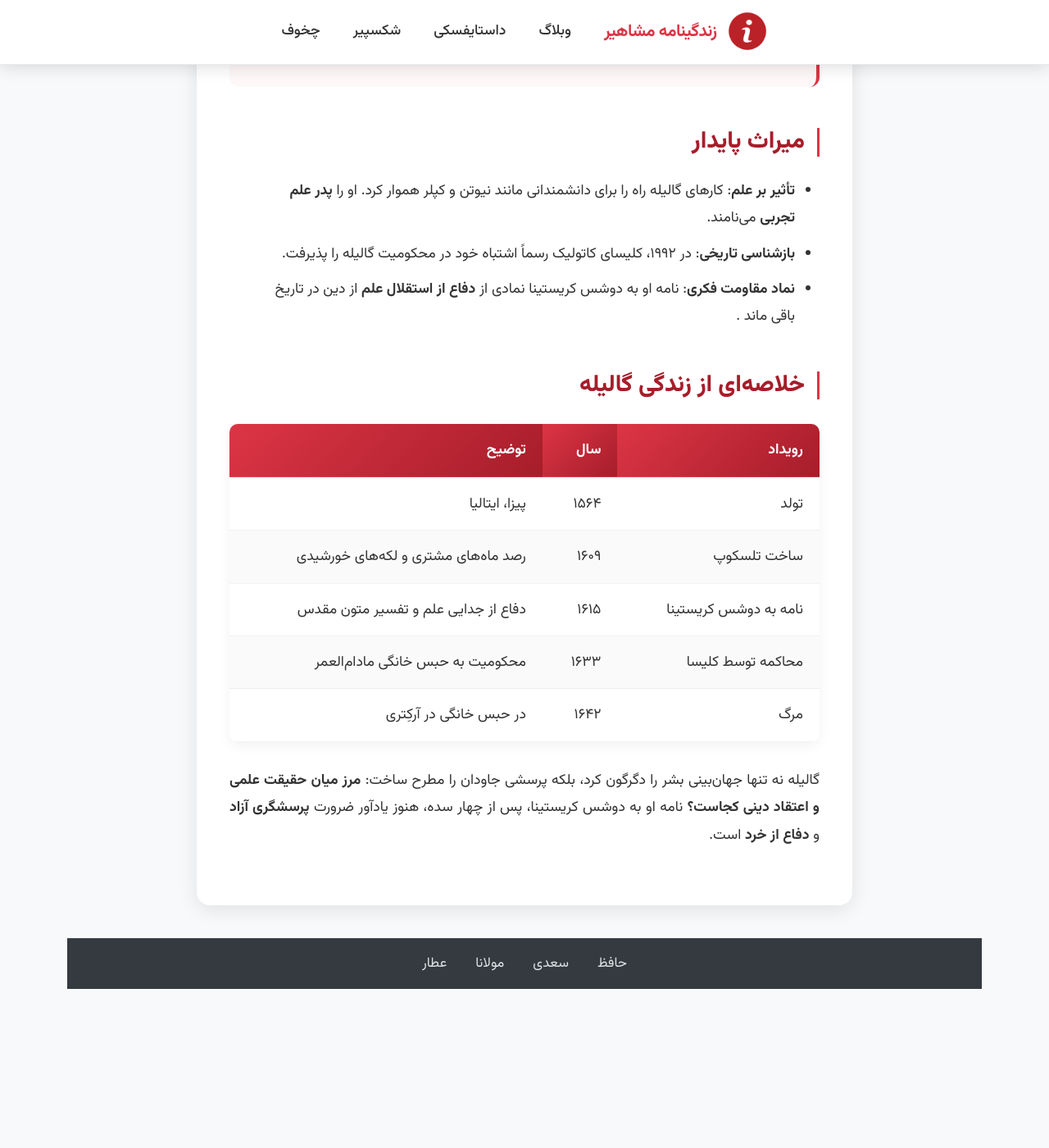
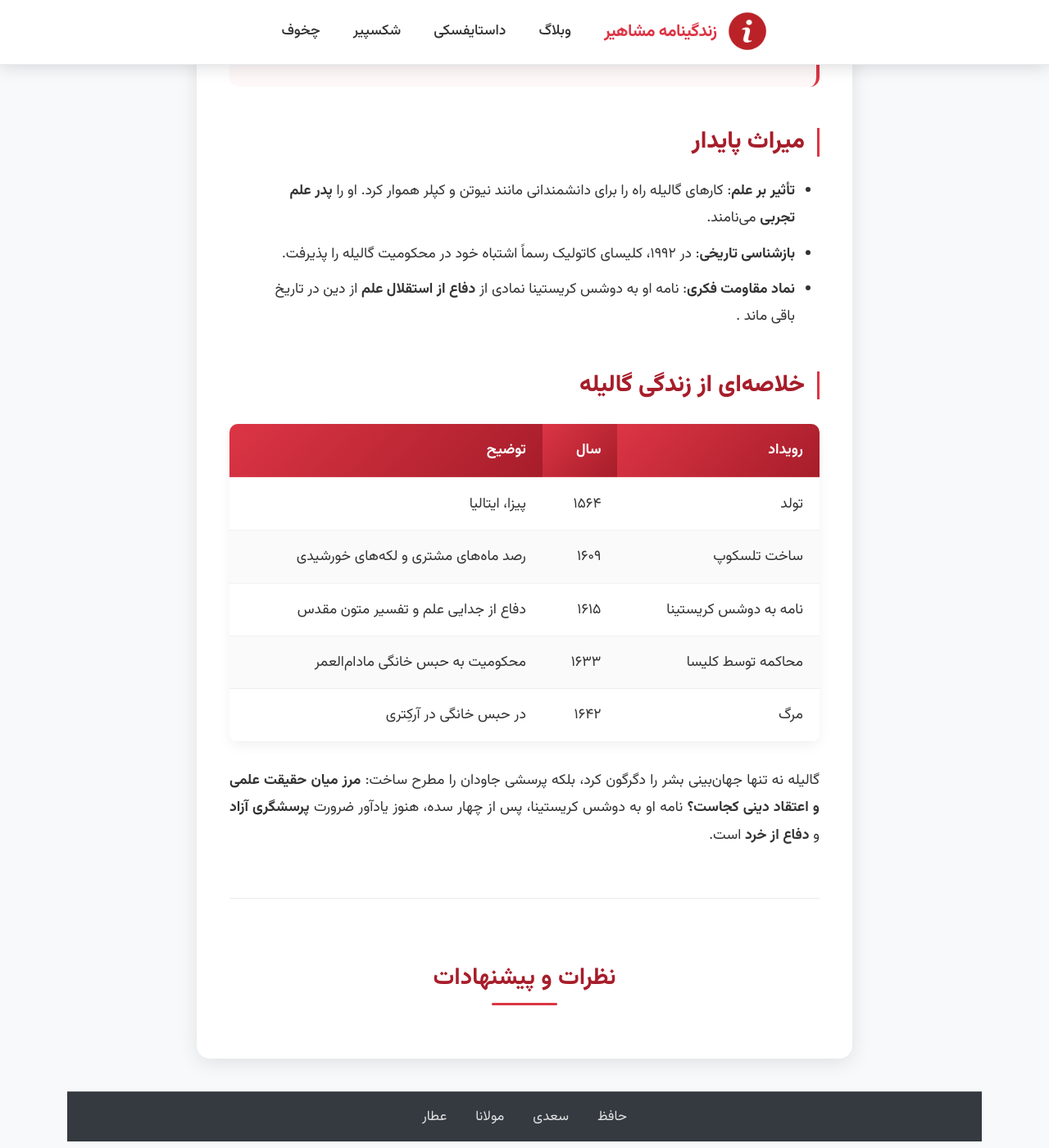
Before and after one commit to darkblog/darkblog.github.io, a Jekyll site: the page built from _posts/2025-7-5-68.md, in a window 1280 px wide and 1400 px high, scrolled down 1265 px. Shown: the whole window at 82% size. Built offline with Jekyll 4.4.1, drawn with Linux system fonts in a browser that asks for light colours; comment, search, counter and statistics services are not loaded; before the commit the page ends 2479 px from its top, so only the background shows below that.

Commit message:
Update post.html

```diff
--- a/_layouts/post.html
+++ b/_layouts/post.html
@@ -417,6 +417,33 @@
             box-shadow: 0 5px 15px rgba(0, 0, 0, 0.05);
         }
 
+        .comments-section {
+            margin-top: 60px;
+            padding-top: 40px;
+            border-top: 1px solid var(--border-color);
+        }
+
+        .comments-section h3 {
+            font-size: 1.8rem;
+            margin-bottom: 25px;
+            color: var(--primary-dark);
+            text-align: center;
+            position: relative;
+            padding-bottom: 15px;
+        }
+
+        .comments-section h3::after {
+            content: '';
+            position: absolute;
+            bottom: 0;
+            left: 50%;
+            transform: translateX(-50%);
+            width: 80px;
+            height: 3px;
+            background: var(--primary-color);
+            border-radius: 3px;
+        }
+
         .simple-footer {
             background-color: #343a40;
             padding: 15px 0;
@@ -496,6 +523,11 @@
             .logo-text {
                 font-size: 1.1rem;
             }
+
+            .comments-section {
+                margin-top: 40px;
+                padding-top: 30px;
+            }
         }
 
         @media (max-width: 576px) {
@@ -547,6 +579,10 @@
             .logo-text {
                 font-size: 1rem;
             }
+
+            .comments-section h3 {
+                font-size: 1.5rem;
+            }
         }
 
         @media (max-width: 480px) {
@@ -568,6 +604,11 @@
 
             .logo-text {
                 display: none;
+            }
+
+            .comments-section {
+                margin-top: 30px;
+                padding-top: 25px;
             }
         }
     </style>
@@ -613,6 +654,18 @@
                     "{{ page.quote }}"
                 </blockquote>
                 {% endif %}
+
+                <div class="comments-section">
+                    <h3>نظرات و پیشنهادات</h3>
+                    <script src="https://utteranc.es/client.js"
+                            repo="darkblog/darkblog.github.io"
+                            issue-term="title"
+                            theme="github-light"
+                            crossorigin="anonymous"
+                            async
+                            defer>
+                    </script>
+                </div>
             </div>
         </article>
 
```
